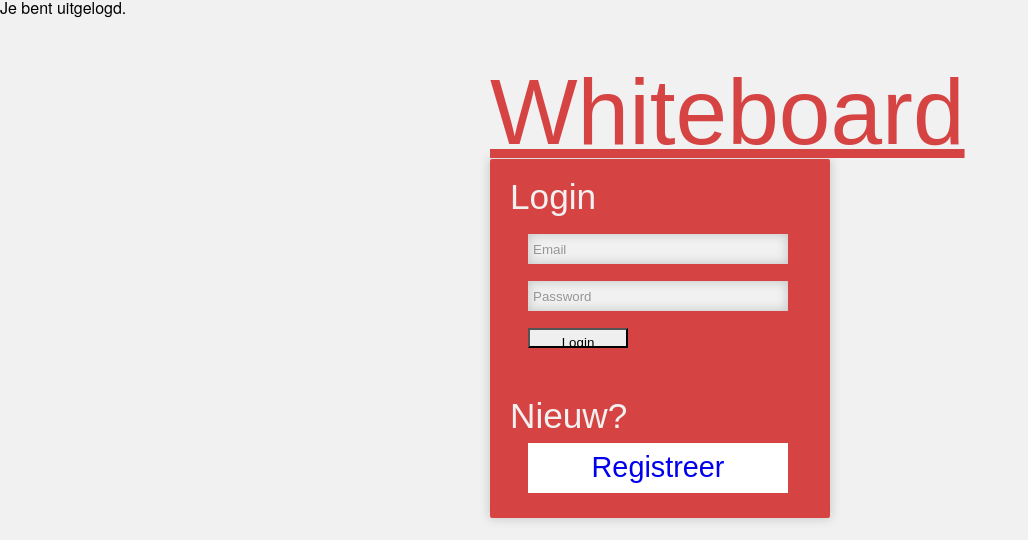
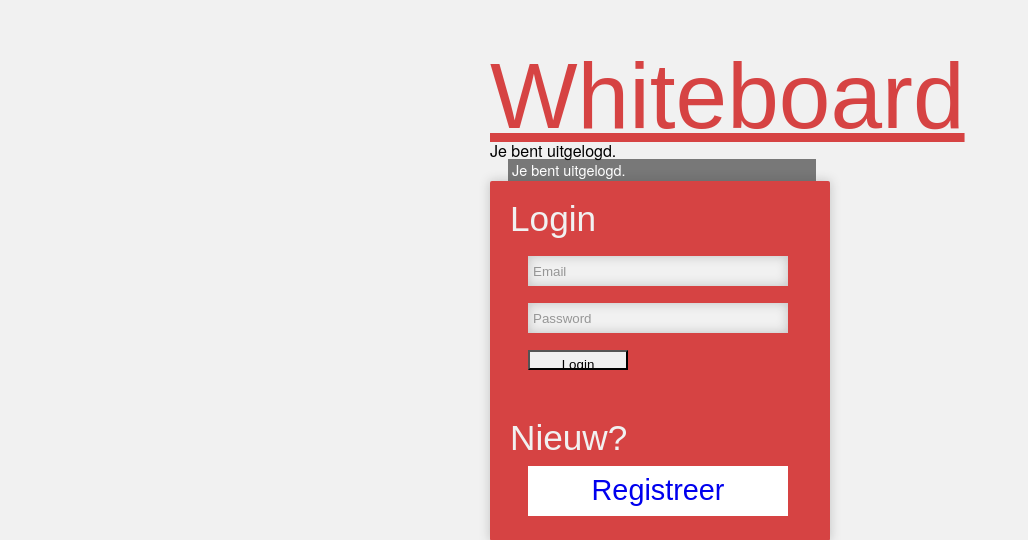
Before and after one commit to LefebvreJil/CP3-groepswerk-2DEV2-groep4, a PHP site: page / in a window 1280 px wide. Shown: the top 540 px of the page, without its empty margins (0-1028 px from the left). Run offline with PHP 8.4, Linux system fonts and the light colour scheme; the visitor is signed in with stand-in values (Sample User, id 1).

Commit message:
Syncen van files. Register, index, layout en css

```diff
--- a/_scss/screen.scss
+++ b/_scss/screen.scss
@@ -3,6 +3,23 @@
 body{
 	background-color: $bgColor;
 	font-family: helveticaNeue, sans-serif;
+}
+
+#session_messages{
+	transition: 1s;
+	div{
+		transition: 1s;
+	}
+}
+
+.succes,.error{
+	background: rgba(0,0,0,0.5);
+	color: #FFFFFF;
+	font-size: 0.9em;
+	padding: 4px;
+	width: 300px;
+	margin-left: 18px;
+	transition: 1s ease;
 }
 
 .home{
@@ -91,6 +108,19 @@
 		color: $tussenTitelColor;
 		margin: 10px 0 5px 18px;
 		font-size: 0.8em;
+	}
+	.error-message{
+		font-size: 0.7em;
+		background: rgba(0,0,0,0.5);
+		color: #FFFFFF;
+		padding: 3px;
+		margin-right: 18px;
+		clear: both;
+		float: right;
+		@include prefix(border-radius, 2px);
+	}
+	.hidden{
+		display: none;
 	}
 }
 
--- a/css/screen.css
+++ b/css/screen.css
@@ -57,6 +57,23 @@
 body {
   background-color: #F1F1F1;
   font-family: helveticaNeue, sans-serif;
+}
+
+#session_messages {
+  transition: 1s;
+}
+#session_messages div {
+  transition: 1s;
+}
+
+.succes, .error {
+  background: rgba(0, 0, 0, 0.5);
+  color: #FFFFFF;
+  font-size: 0.9em;
+  padding: 4px;
+  width: 300px;
+  margin-left: 18px;
+  transition: 1s ease;
 }
 
 .home {
@@ -142,6 +159,23 @@
   color: #F1F1F1;
   margin: 10px 0 5px 18px;
   font-size: 0.8em;
+}
+.homeForm .error-message {
+  font-size: 0.7em;
+  background: rgba(0, 0, 0, 0.5);
+  color: #FFFFFF;
+  padding: 3px;
+  margin-right: 18px;
+  clear: both;
+  float: right;
+  -webkit-border-radius: 2px;
+  -ms-border-radius: 2px;
+  -moz-border-radius: 2px;
+  -o-border-radius: 2px;
+  border-radius: 2px;
+}
+.homeForm .hidden {
+  display: none;
 }
 
 .registerHome h1 {
--- a/view/layout.php
+++ b/view/layout.php
@@ -7,10 +7,6 @@
 	<link rel="stylesheet" href="css/screen.css">
 </head>
 <body>
-	<div id="session_messages">
-	    <?php if(!empty($_SESSION['info'])): ?><div class="success"><?php echo $_SESSION['info'];?></div><?php endif; ?>
-	    <?php if(!empty($_SESSION['error'])): ?><div class="error"><?php echo $_SESSION['error'];?></div><?php endif; ?>
-	</div>
 	<?php echo $content; ?>
 
 	<script src="js/vendor/jquery.min.js"></script>
--- a/view/users/index.php
+++ b/view/users/index.php
@@ -2,6 +2,13 @@
 		<header class="titel">
 			<h1><a href="index.php">Whiteboard</a></h1>
 		</header>
+		<div id="session_messages">
+		    <?php if(!empty($_SESSION['info'])): ?><div class="success"><?php echo $_SESSION['info'];?></div><?php endif; ?>
+		    <?php if(!empty($_SESSION['error'])): ?><div class="error"><?php echo $_SESSION['error'];?></div><?php endif; ?>
+		<!--HIER EEN TRANSITIE PLAATSEN!-->
+
+		<div <?php if(empty($_SESSION['info'])): ?>class="hidden"<?php endif; ?>><?php if(!empty($_SESSION['info'])):?> <p class="succes"><?php echo $_SESSION['info'];  ?></p><?php endif; ?> </div>
+		</div>
 	<div class="homeWrap">
 		<section class="homeForm">
 			<header>
--- a/view/users/register.php
+++ b/view/users/register.php
@@ -2,6 +2,10 @@
 		<header class="titel">
 			<h1><a href="index.php">Whiteboard</a></h1>
 		</header>
+		<div id="session_messages">
+		    <?php if(!empty($_SESSION['info'])): ?><div class="success"><?php echo $_SESSION['info'];?></div><?php endif; ?>
+		    <?php if(!empty($_SESSION['error'])): ?><div class="error"><?php echo $_SESSION['error'];?></div><?php endif; ?>
+		</div>
 	<div class="homeWrap">
 		<section class="homeForm">
 			<header>
```
